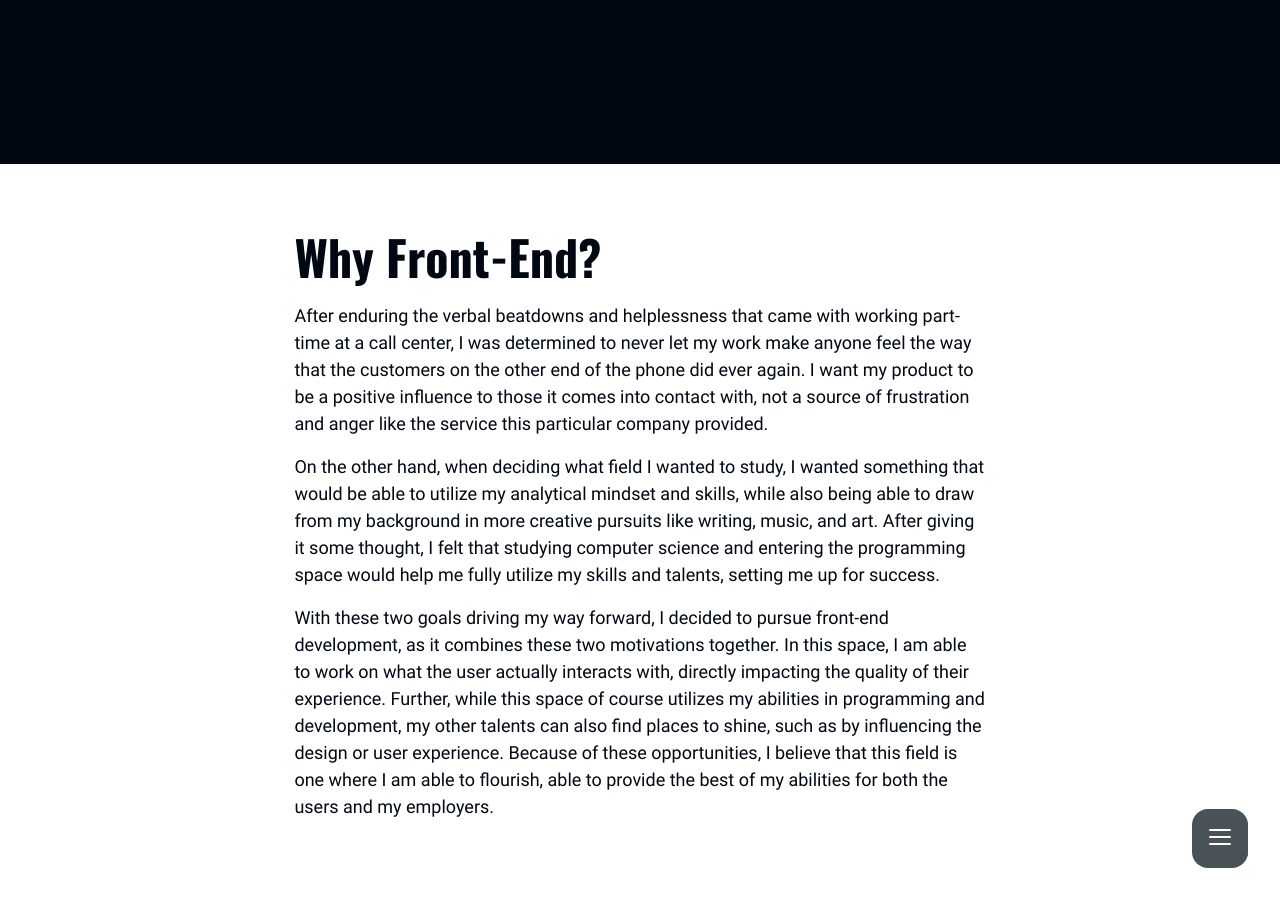
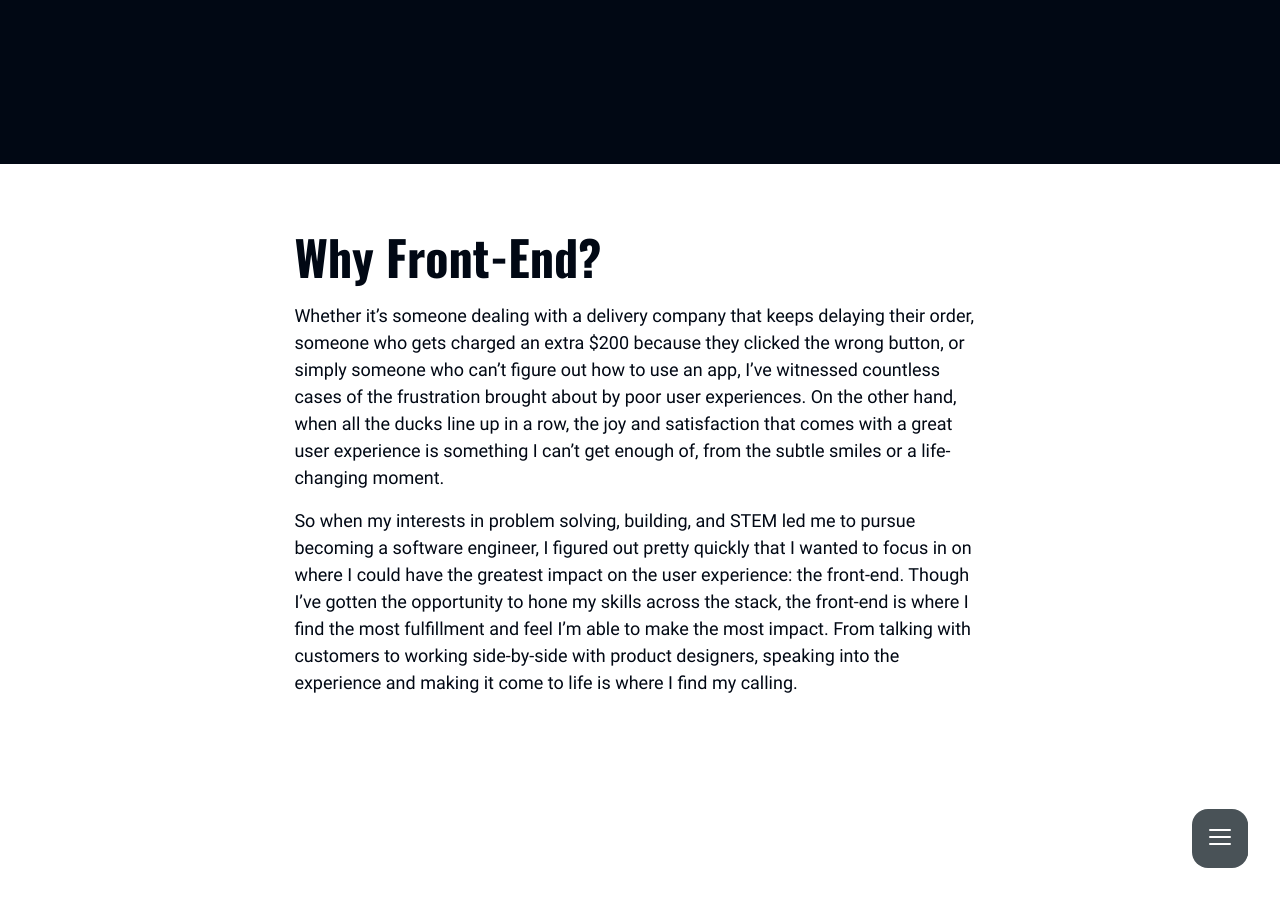
Before and after one commit to mlee-chanyoung/mlee-chanyoung.github.io, a Jekyll site: the page built from index.html, in a window 1280 px wide and 900 px high, scrolled down 736 px. Built offline with Jekyll 4.4.1, drawn with Linux system fonts in a browser that asks for light colours.

Commit message:
Add long copy for home and about pages

```diff
--- a/_data/about.yaml
+++ b/_data/about.yaml
@@ -1,5 +1,5 @@
 title: "Who Am I?"
-description: "Lorem Ipsum is simply dummy text of the printing and typesetting industry. Lorem Ipsum has been the industry's standard dummy text ever since the 1500s, when an unknown printer took a galley of type and scrambled it to make a type specimen book. It has survived not only five centuries, but also the leap into electronic typesetting, remaining essentially unchanged. It was popularised in the 1960s with the release of Letraset sheets containing Lorem Ipsum passages, and more recently with desktop publishing software like Aldus PageMaker including versions of Lorem Ipsum."
+description: "I am Michael Chanyoung Lee, a software engineer with a full-stack skill set but a passion for front-end and UX. Here’s a little bit about what I bring to the table as a developer as well as what else I do on the side."
 
 professional:
   title: "Professional Skills and History"
@@ -85,4 +85,7 @@ personal:
   rewrite:
     title: "MAL Rewrite"
     dates: "September 2015 — September 2021"
-    description: "Lorem Ipsum is simply dummy text of the printing and typesetting industry. Lorem Ipsum has been the industry's standard dummy text ever since the 1500s, when an unknown printer took a galley of type and scrambled it to make a type specimen book. It has survived not only five centuries, but also the leap into electronic typesetting, remaining essentially unchanged. It was popularised in the 1960s with the release of Letraset sheets containing Lorem Ipsum passages, and more recently with desktop publishing software like Aldus PageMaker including versions of Lorem Ipsum."
+    description: |
+      <p>MAL Rewrite is a volunteer organization that serves MyAnimeList, one of the largest online databases and communities for East Asian media. Rewrite’s goal is to create original, high-quality synopses for every entry on the site, and when I was last part of the organization, the group had already uploaded over 4000 synopses.<p>
+      <p>I initially served as a writer but quickly moved up into an editor position. After another year, I transitioned into a leadership role as a coordinator, which had me doing everything from giving final approval on synopses, managing member applications, writing scripts to automate administrative tasks, and coordinating with the site administrators to get the resources we needed.<p>
+      <p>My time as part of this group served as a great way to develop my writing and editing skills, as well as give back to a site that I used quite a bit back in my younger days. It also served me in some unexpected ways, providing opportunities to develop my programming skills as well as meet some great friends.</p>
--- a/_data/home.yaml
+++ b/_data/home.yaml
@@ -3,12 +3,5 @@ role: "Front-End Developer"
 why:
   title: "Why Front-End?"
   body: |
-    <p>
-    After enduring the verbal beatdowns and helplessness that came with working part-time at a call center, I was determined to never let my work make anyone feel the way that the customers on the other end of the phone did ever again. I want my product to be a positive influence to those it comes into contact with, not a source of frustration and anger like the service this particular company provided.
-    </p>
-    <p>
-    On the other hand, when deciding what field I wanted to study, I wanted something that would be able to utilize my analytical mindset and skills, while also being able to draw from my background in more creative pursuits like writing, music, and art. After giving it some thought, I felt that studying computer science and entering the programming space would help me fully utilize my skills and talents, setting me up for success.
-    </p>
-    <p>
-    With these two goals driving my way forward, I decided to pursue front-end development, as it combines these two motivations together. In this space, I am able to work on what the user actually interacts with, directly impacting the quality of their experience. Further, while this space of course utilizes my abilities in programming and development, my other talents can also find places to shine, such as by influencing the design or user experience. Because of these opportunities, I believe that this field is one where I am able to flourish, able to provide the best of my abilities for both the users and my employers.
-    </p>
+    <p>Whether it’s someone dealing with a delivery company that keeps delaying their order, someone who gets charged an extra $200 because they clicked the wrong button, or simply someone who can’t figure out how to use an app, I’ve witnessed countless cases of the frustration brought about by poor user experiences. On the other hand, when all the ducks line up in a row, the joy and satisfaction that comes with a great user experience is something I can’t get enough of, from the subtle smiles or a life-changing moment.</p>
+    <p>So when my interests in problem solving, building, and STEM led me to pursue becoming a software engineer, I figured out pretty quickly that I wanted to focus in on where I could have the greatest impact on the user experience: the front-end. Though I’ve gotten the opportunity to hone my skills across the stack, the front-end is where I find the most fulfillment and feel I’m able to make the most impact. From talking with customers to working side-by-side with product designers, speaking into the experience and making it come to life is where I find my calling.</p>
```
